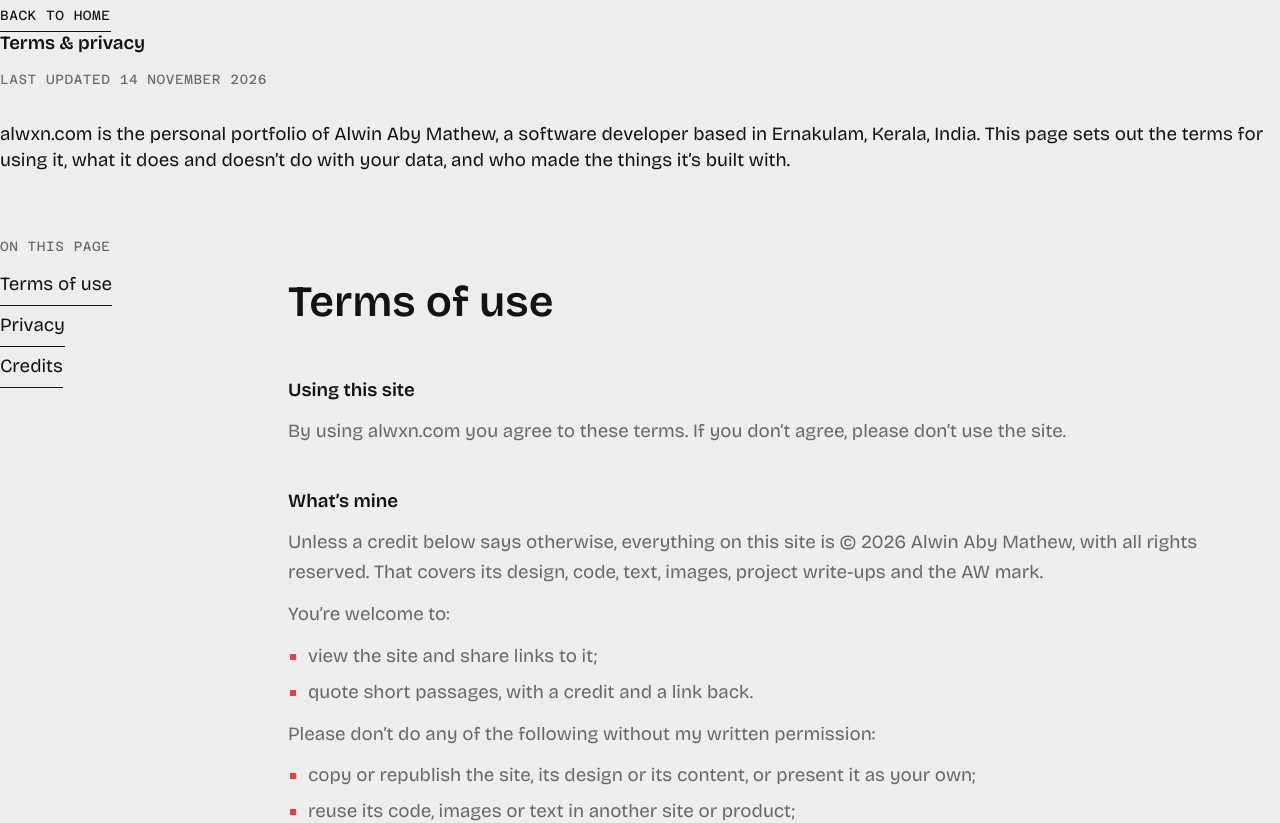
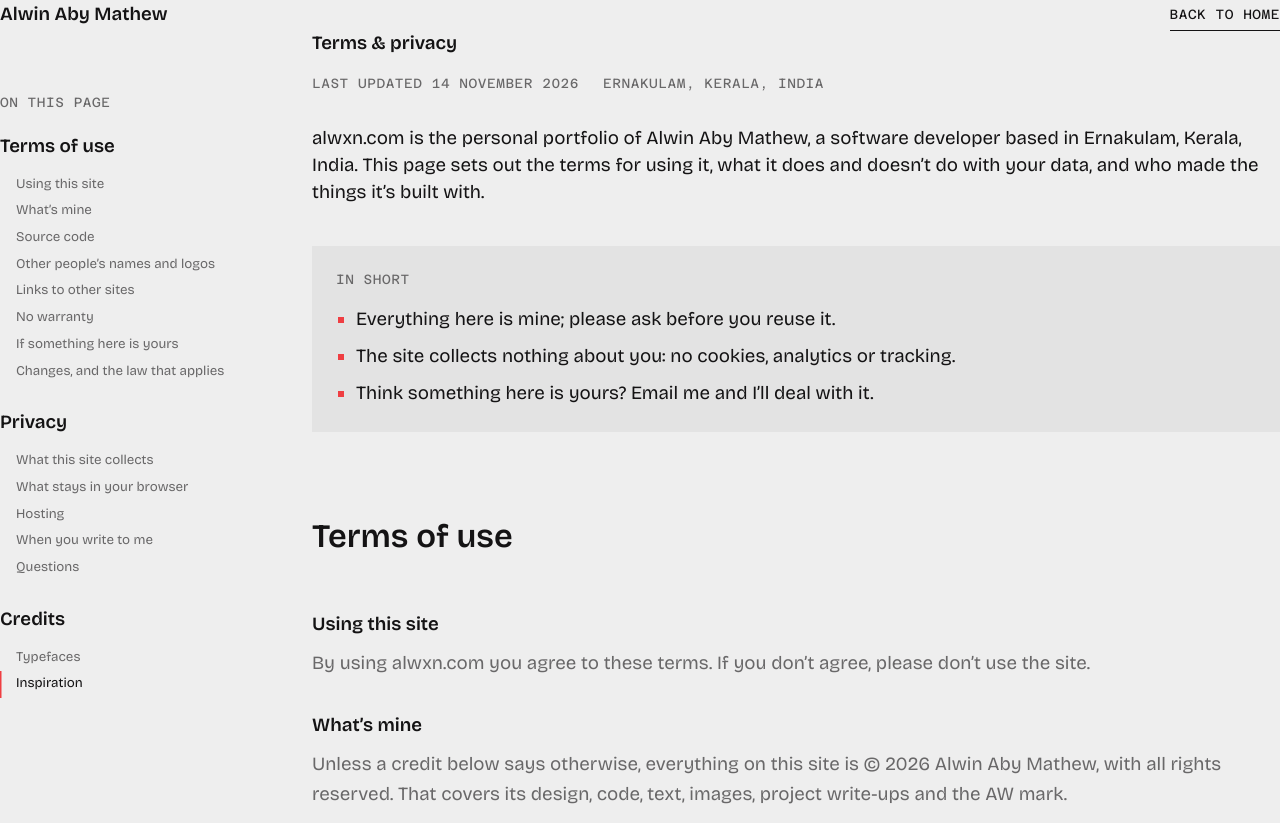
Before and after one commit to VirgoTheLord/WorkPortfolio, a Next.js app: page /legal in a window 1280 px wide. Shown: the top 823 px of the page. Built offline with nearby package versions, Linux system fonts and the light colour scheme.

Commit message:
design: the terms page as an index rail, its marker following the clause being read

```diff
--- a/src/app/legal/page.tsx
+++ b/src/app/legal/page.tsx
@@ -1,6 +1,9 @@
+import Link from 'next/link'
 import type { Metadata } from 'next'
+import { LegalRail } from '@/components/interactive/legal-rail'
 import { TextLink } from '@/components/ui/text-link'
 import { legal } from '@/content/legal'
+import { contact, site } from '@/content/site'
 import type { LegalBlock } from '@/types/content'
 import '@/components/sections/legal.css'
 
@@ -9,8 +12,28 @@ export const metadata: Metadata = {
   description: legal.description,
 }
 
+/* A paragraph, with the address in it made a link to write to. */
+function Text({ text }: { text: string }) {
+  const [before, ...rest] = text.split(contact.email)
+  if (!rest.length) return text
+  return (
+    <>
+      {before}
+      <TextLink href={`mailto:${contact.email}`} className="text-fg">
+        {contact.email}
+      </TextLink>
+      {rest.join(contact.email)}
+    </>
+  )
+}
+
 function Block({ block }: { block: LegalBlock }) {
-  if (typeof block === 'string') return <p>{block}</p>
+  if (typeof block === 'string')
+    return (
+      <p>
+        <Text text={block} />
+      </p>
+    )
   return (
     <ul>
       {block.map((item) => (
@@ -21,32 +44,54 @@ function Block({ block }: { block: LegalBlock }) {
 }
 
 /*
- * Terms & privacy (/legal): a plain page to read (owner's call), outside both
- * sites' frames, so no navbar, footer or effects; one link leads home. The
- * title and date, a short introduction, the contents, then each part (terms,
- * privacy, credits) under its own heading. From lg the contents stand in a
- * narrow column on the left and stay in view.
+ * Terms & privacy (/legal), the index-rail layout (owner's pick from four): a
+ * plain page outside both sites' frames. A slim line across the top (the name,
+ * the way home), then, from lg, every clause listed in a rail on the left that
+ * marks the one being read (interactive/legal-rail.tsx) beside one reading
+ * column: the title, the date and place, the introduction, the three points in
+ * short, then each part and its clauses. On a phone the rail gives way to the
+ * parts listed under the introduction.
  */
 export default function LegalPage() {
   return (
-    <main id="main" tabIndex={-1} className="legal focus:outline-none">
-      <TextLink href={legal.home.href} className="legal-home font-label text-label uppercase">
+    <div className="legal">
+      <header className="legal-top">
+        <Link href={legal.home.href} className="legal-name font-display">
+          {site.name}
+        </Link>
+        <TextLink href={legal.home.href} className="font-label text-label uppercase">
           {legal.home.label}
         </TextLink>
-      <article>
-        <header className="legal-head">
+      </header>
+
+      <div className="legal-frame">
+        <aside className="legal-aside">
+          <LegalRail label={legal.contentsLabel} parts={legal.parts} />
+        </aside>
+
+        <main id="main" tabIndex={-1} className="legal-main focus:outline-none">
           <h1 className="legal-title font-display">{legal.title}</h1>
-          <p className="legal-updated font-label text-label text-fg-muted uppercase">
+          <p className="legal-meta font-label text-label text-fg-muted uppercase">
+            <span>
               {legal.updatedLabel} <time dateTime="2026-11-14">{legal.updated}</time>
+            </span>
+            <span>{legal.place}</span>
           </p>
           <p className="legal-intro">{legal.intro}</p>
-        </header>
 
-        <div className="legal-grid">
-          <nav aria-labelledby="legal-contents" className="legal-contents">
-            <h2 id="legal-contents" className="font-label text-label text-fg-muted uppercase">
-              {legal.contentsLabel}
+          <section aria-labelledby="legal-summary" className="legal-summary">
+            <h2 id="legal-summary" className="font-label text-label text-fg-muted uppercase">
+              {legal.summary.label}
             </h2>
+            <ul>
+              {legal.summary.points.map((point) => (
+                <li key={point}>{point}</li>
+              ))}
+            </ul>
+          </section>
+
+          {/* On a phone, in the rail's place: the parts. */}
+          <nav aria-label={legal.partsLabel} className="legal-parts">
             <ol>
               {legal.parts.map((part) => (
                 <li key={part.id}>
@@ -56,7 +101,6 @@ export default function LegalPage() {
             </ol>
           </nav>
 
-          <div className="legal-body">
           {legal.parts.map((part) => (
             <section
               key={part.id}
@@ -67,25 +111,35 @@ export default function LegalPage() {
               <h2 id={`${part.id}-title`} className="legal-part-title font-display">
                 {part.title}
               </h2>
-                {part.sections.map((section) => (
+              {part.sections.map((section) => {
+                const id = `${part.id}-${section.id}`
+                return (
                   <section
-                    key={section.id}
-                    aria-labelledby={`${part.id}-${section.id}`}
-                    className="legal-section"
+                    key={id}
+                    id={id}
+                    aria-labelledby={`${id}-title`}
+                    className="legal-clause"
                   >
-                    <h3 id={`${part.id}-${section.id}`} className="legal-section-title">
+                    <h3 id={`${id}-title`} className="legal-clause-title">
                       {section.heading}
                     </h3>
                     {section.body.map((block, i) => (
                       <Block key={i} block={block} />
                     ))}
                   </section>
-                ))}
+                )
+              })}
             </section>
           ))}
+
+          <footer className="legal-end font-label text-label text-fg-muted uppercase">
+            <span>
+              © {site.year} {site.name}
+            </span>
+            <TextLink href="#main">{legal.toTop}</TextLink>
+          </footer>
+        </main>
       </div>
     </div>
-      </article>
-    </main>
   )
 }
--- /dev/null
+++ b/src/components/interactive/legal-rail.tsx
@@ -0,0 +1,105 @@
+'use client'
+
+import { useEffect, useRef, useState } from 'react'
+
+type Props = {
+  label: string
+  parts: readonly {
+    id: string
+    title: string
+    sections: readonly { id: string; heading: string }[]
+  }[]
+}
+
+/*
+ * The terms page's index rail (app/legal): every part and clause in a column
+ * beside the text, from lg, standing in view while the page scrolls. The clause
+ * being read is marked by one red bar that glides along the rail's line to it
+ * (legal.css), as the compact site's index marks its section. Plain links
+ * without script; with it, an IntersectionObserver marks the clause crossing a
+ * line just below the top of the screen (where a jump lands it). Nothing scrolls by itself.
+ */
+export function LegalRail({ label, parts }: Props) {
+  const [current, setCurrent] = useState<string | null>(null)
+  const list = useRef<HTMLDivElement>(null)
+
+  useEffect(() => {
+    const clauses = parts
+      .flatMap((part) => part.sections.map((section) => `${part.id}-${section.id}`))
+      .map((id) => document.getElementById(id))
+      .filter((clause): clause is HTMLElement => clause !== null)
+    const observer = new IntersectionObserver(
+      (entries) => {
+        for (const entry of entries) if (entry.isIntersecting) setCurrent(entry.target.id)
+      },
+      { rootMargin: '-12% 0px -87% 0px' },
+    )
+    clauses.forEach((clause) => observer.observe(clause))
+
+    // The last clauses can never scroll up to the line: at the foot of the page
+    // the clause jumped to (if it is on screen) is the one being read, else the
+    // last.
+    const atFoot = () => {
+      const root = document.documentElement
+      if (window.scrollY + window.innerHeight < root.scrollHeight - 2) return
+      const target = clauses.find((clause) => `#${clause.id}` === window.location.hash)
+      const shown = target && target.getBoundingClientRect().top < window.innerHeight
+      setCurrent((shown ? target : clauses.at(-1))?.id ?? null)
+    }
+    // A jump to a clause already on screen at the foot does not scroll.
+    window.addEventListener('scroll', atFoot, { passive: true })
+    window.addEventListener('hashchange', atFoot)
+    return () => {
+      observer.disconnect()
+      window.removeEventListener('scroll', atFoot)
+      window.removeEventListener('hashchange', atFoot)
+    }
+  }, [parts])
+
+  // Move the one bar level with the current clause, and as tall as its link.
+  useEffect(() => {
+    const rail = list.current
+    const link = rail?.querySelector<HTMLElement>('[aria-current]')
+    if (!rail || !link) return
+    rail.style.setProperty('--bar-y', `${link.offsetTop}px`)
+    rail.style.setProperty('--bar-h', `${link.offsetHeight}px`)
+    rail.dataset.marked = ''
+  }, [current])
+
+  return (
+    <nav aria-label={label} className="legal-rail">
+      <p
+        aria-hidden="true"
+        className="legal-rail-label font-label text-label text-fg-muted uppercase"
+      >
+        {label}
+      </p>
+      <div ref={list} className="legal-rail-list">
+        <span aria-hidden="true" className="legal-rail-bar" />
+        {parts.map((part) => (
+          <div key={part.id} className="legal-rail-group">
+            <a href={`#${part.id}`} className="legal-rail-part">
+              {part.title}
+            </a>
+            <ol>
+              {part.sections.map((section) => {
+                const id = `${part.id}-${section.id}`
+                return (
+                  <li key={id}>
+                    <a
+                      href={`#${id}`}
+                      aria-current={current === id ? 'location' : undefined}
+                      className="legal-rail-link"
+                    >
+                      {section.heading}
+                    </a>
+                  </li>
+                )
+              })}
+            </ol>
+          </div>
+        ))}
+      </div>
+    </nav>
+  )
+}
--- a/src/components/sections/legal.css
+++ b/src/components/sections/legal.css
@@ -1,22 +1,52 @@
-/* ---- Terms & privacy (app/legal) --------------------------------------
- * A page to read: a reading measure, hairlines between the parts, the site's
- * section rhythm around it. From lg the contents stand in a narrow column on
- * the left and stay in view while the text scrolls. */
+/* ---- Terms & privacy (app/legal) ---------------------------------------------
+ * The index-rail layout: a slim line across the top, then, from lg, a rail of
+ * every clause beside one reading column. A page to read: nothing moves but the
+ * rail's marker, and an in-page jump glides (unless motion is reduced). */
+@media (prefers-reduced-motion: no-preference) {
+  :root:has(.legal) {
+    scroll-behavior: smooth;
+  }
+}
+
 .legal {
+  flex: 1;
+}
+
+/* The top line: the name to the left, the way home to the right, on a hairline
+   across the screen. */
+.legal-top {
+  display: flex;
+  align-items: center;
+  justify-content: space-between;
+  gap: calc(var(--spacing) * 4);
+  padding: calc(var(--spacing) * 5) var(--spacing-gutter);
+  border-bottom: 1px solid var(--color-rule-strong);
+}
+
+.legal-name {
+  font-size: var(--text-base);
+  font-weight: var(--font-weight-semibold);
+  letter-spacing: var(--text-3xl--letter-spacing);
+}
+
+.legal-frame {
+  display: grid;
   width: 100%;
   max-width: var(--container-content);
   margin-inline: auto;
-  padding: calc(var(--spacing) * 8) var(--spacing-gutter) var(--spacing-section);
+  padding-inline: var(--spacing-gutter);
 }
 
-.legal-home {
-  display: inline-block;
-  margin-bottom: var(--spacing-section);
+.legal-aside {
+  display: none;
 }
 
-.legal-head {
+.legal-main {
   max-width: var(--container-measure);
+  padding-block: calc(var(--spacing) * 16) var(--spacing-section);
 }
+
+/* ---- The opening ------------------------------------------------------------ */
 
 .legal-title {
   font-size: var(--text-3xl);
@@ -25,88 +55,180 @@
   letter-spacing: var(--text-3xl--letter-spacing);
 }
 
-.legal-updated {
-  margin-top: calc(var(--spacing) * 3);
+.legal-meta {
+  display: flex;
+  flex-wrap: wrap;
+  gap: calc(var(--spacing) * 1) calc(var(--spacing) * 6);
+  margin-top: calc(var(--spacing) * 4);
 }
 
 .legal-intro {
   margin-top: calc(var(--spacing) * 8);
   font-size: var(--text-lg);
-  line-height: 1.4;
+  line-height: 1.45;
   text-wrap: pretty;
 }
 
-.legal-grid {
+/* In short: the three points on a faint field, the page's one filled surface. */
+.legal-summary {
   display: grid;
-  gap: calc(var(--spacing) * 12);
-  margin-top: calc(var(--spacing) * 16);
+  gap: calc(var(--spacing) * 4);
+  margin-top: calc(var(--spacing) * 10);
+  padding: calc(var(--spacing) * 6);
+  background-color: color-mix(in srgb, var(--color-fg) 5%, transparent);
 }
 
-.legal-contents ol {
+.legal-summary ul,
+.legal-clause ul {
+  display: grid;
+  gap: calc(var(--spacing) * 2);
+  padding-left: calc(var(--spacing) * 5);
+  list-style: square;
+}
+
+.legal-summary li::marker,
+.legal-clause li::marker {
+  color: var(--color-accent);
+}
+
+.legal-parts ol {
   display: flex;
   flex-wrap: wrap;
   gap: calc(var(--spacing) * 2) calc(var(--spacing) * 6);
-  margin-top: calc(var(--spacing) * 3);
+  margin-top: calc(var(--spacing) * 10);
 }
 
+/* ---- The parts and their clauses ---------------------------------------------- */
+
 .legal-part {
-  max-width: var(--container-measure);
-  padding-top: calc(var(--spacing) * 8);
-  border-top: 1px solid var(--color-rule);
-}
-
-.legal-part + .legal-part {
-  margin-top: calc(var(--spacing) * 16);
+  margin-top: calc(var(--spacing) * 20);
+  scroll-margin-top: calc(var(--spacing) * 8);
 }
 
 .legal-part-title {
-  font-size: var(--text-2xl);
+  padding-bottom: calc(var(--spacing) * 4);
+  border-bottom: 1px solid var(--color-rule-strong);
+  font-size: var(--text-xl);
   font-weight: var(--font-weight-semibold);
-  line-height: var(--text-3xl--line-height);
   letter-spacing: var(--text-3xl--letter-spacing);
 }
 
-.legal-section {
-  margin-top: calc(var(--spacing) * 10);
+.legal-clause {
+  margin-top: calc(var(--spacing) * 8);
+  scroll-margin-top: calc(var(--spacing) * 8);
 }
 
-.legal-section-title {
+.legal-clause-title {
   font-size: var(--text-base);
   font-weight: var(--font-weight-semibold);
 }
 
-.legal-section p,
-.legal-section ul {
-  margin-top: calc(var(--spacing) * 3);
+.legal-clause p,
+.legal-clause ul {
+  margin-top: calc(var(--spacing) * 2.5);
   color: var(--color-fg-muted);
   line-height: 1.6;
   text-wrap: pretty;
 }
 
-.legal-section ul {
-  display: grid;
-  gap: calc(var(--spacing) * 1.5);
-  padding-left: calc(var(--spacing) * 5);
-  list-style: square;
+/* The end: the credit, and the way back up. */
+.legal-end {
+  display: flex;
+  flex-wrap: wrap;
+  justify-content: space-between;
+  gap: calc(var(--spacing) * 2) calc(var(--spacing) * 6);
+  margin-top: calc(var(--spacing) * 20);
+  padding-top: calc(var(--spacing) * 6);
+  border-top: 1px solid var(--color-rule-strong);
 }
 
-.legal-section li::marker {
-  color: var(--color-accent);
-}
-
+/* ---- The rail, from lg ----------------------------------------------------------
+ * Every part and clause, standing in view; the clauses hang off one hairline,
+ * and one red bar glides along it to the clause being read
+ * (interactive/legal-rail.tsx sets where). */
 @media (min-width: 64rem) {
-  .legal-grid {
-    grid-template-columns: calc(var(--spacing) * 56) 1fr;
-    gap: calc(var(--spacing) * 16);
+  .legal-frame {
+    grid-template-columns: calc(var(--spacing) * 60) minmax(0, 1fr);
+    gap: calc(var(--spacing) * 18);
   }
 
-  .legal-contents {
-    position: sticky;
-    top: calc(var(--spacing) * 8);
-    align-self: start;
+  .legal-aside {
+    display: block;
   }
 
-  .legal-contents ol {
-    flex-direction: column;
+  .legal-parts {
+    display: none;
+  }
+
+  .legal-rail {
+    position: sticky;
+    top: 0;
+    max-height: 100svh;
+    overflow-y: auto;
+    padding-block: calc(var(--spacing) * 16) calc(var(--spacing) * 8);
+    scrollbar-width: none;
+  }
+
+  .legal-rail-list {
+    position: relative;
+    display: grid;
+    gap: calc(var(--spacing) * 6);
+    margin-top: calc(var(--spacing) * 5);
+  }
+
+  .legal-rail-part {
+    font-size: var(--text-base);
+    font-weight: var(--font-weight-semibold);
+    transition: color var(--duration-instant) var(--ease-out);
+  }
+
+  .legal-rail-part:hover {
+    color: var(--color-accent);
+  }
+
+  .legal-rail-group ol {
+    display: grid;
+    margin-top: calc(var(--spacing) * 2.5);
+    border-left: 1px solid var(--color-rule-strong);
+  }
+
+  .legal-rail-link {
+    display: block;
+    padding: calc(var(--spacing) * 1) 0 calc(var(--spacing) * 1) calc(var(--spacing) * 4);
+    color: var(--color-fg-muted);
+    font-size: var(--text-label);
+    line-height: 1.4;
+    transition: color var(--duration-instant) var(--ease-out);
+  }
+
+  .legal-rail-link:hover,
+  .legal-rail-link[aria-current] {
+    color: var(--color-fg);
+  }
+
+  /* The marker: on the clauses' hairline, level with the current link. Hidden
+     until the island has placed it, so it never shows at the top first. */
+  .legal-rail-bar {
+    position: absolute;
+    top: 0;
+    left: 0;
+    width: 2px;
+    height: var(--bar-h, 0);
+    background-color: var(--color-accent);
+    opacity: 0;
+    translate: -0.5px var(--bar-y, 0);
+  }
+
+  .legal-rail-list[data-marked] .legal-rail-bar {
+    opacity: 1;
+  }
+
+  @media (prefers-reduced-motion: no-preference) {
+    .legal-rail-list[data-marked] .legal-rail-bar {
+      transition:
+        translate var(--duration-slow) var(--ease-out),
+        height var(--duration-slow) var(--ease-out),
+        opacity var(--duration-instant);
+    }
   }
 }
--- a/src/content/legal.ts
+++ b/src/content/legal.ts
@@ -1,5 +1,5 @@
 import type { LegalContent, NotFoundContent } from '@/types/content'
-import { contact, site } from './site'
+import { contact, place, site } from './site'
 
 /*
  * The legal page (/legal): terms of use, privacy and credits, in plain words.
@@ -17,6 +17,17 @@ export const legal = {
   updated: '14 November 2026',
   intro: `${domain} is the personal portfolio of ${site.name}, a software developer based in Ernakulam, Kerala, India. This page sets out the terms for using it, what it does and doesn’t do with your data, and who made the things it’s built with.`,
   contentsLabel: 'On this page',
+  partsLabel: 'Parts of this page',
+  place: `${place}, India`,
+  summary: {
+    label: 'In short',
+    points: [
+      'Everything here is mine; please ask before you reuse it.',
+      'The site collects nothing about you: no cookies, analytics or tracking.',
+      'Think something here is yours? Email me and I’ll deal with it.',
+    ],
+  },
+  toTop: 'Back to top',
   parts: [
     {
       id: 'terms',
--- a/src/types/content.ts
+++ b/src/types/content.ts
@@ -342,6 +342,10 @@ export type LegalContent = {
   updated: string
   intro: string
   contentsLabel: string
+  partsLabel: string
+  place: string
+  summary: { label: string; points: readonly string[] }
+  toTop: string
   parts: readonly LegalPart[]
   footerLink: NavItem
   home: NavItem
```
Lines whose indentation alone changed are shown as unchanged.
